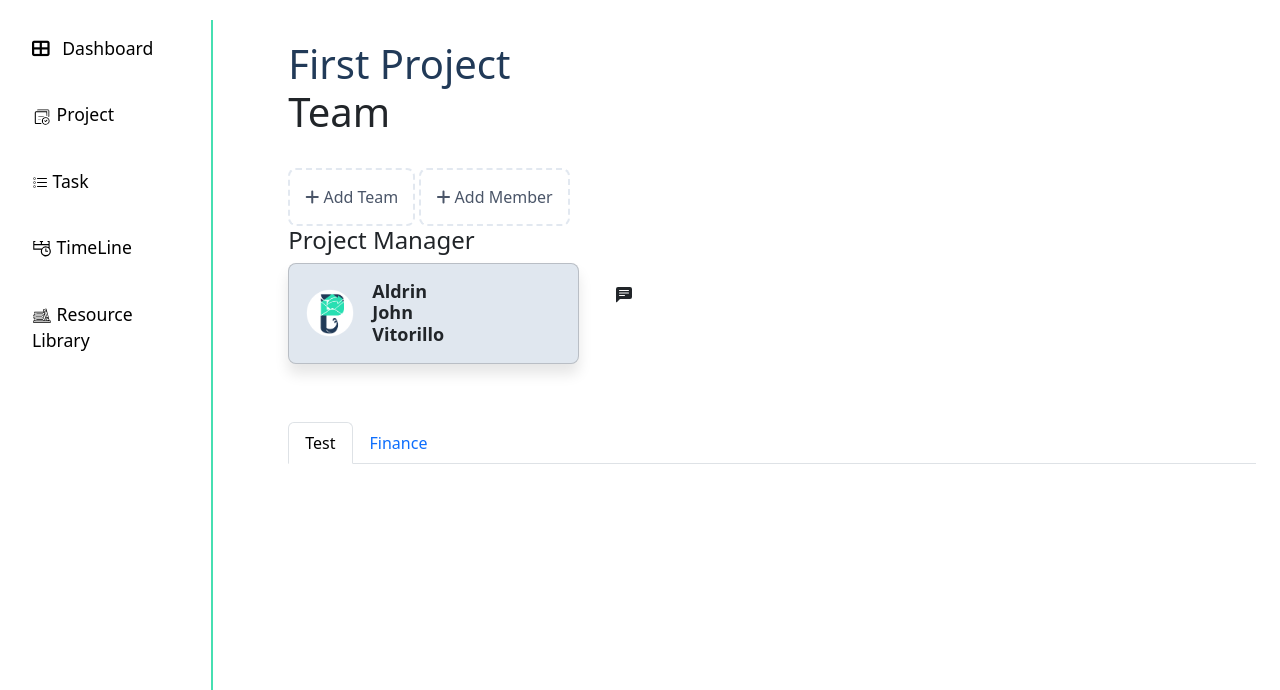
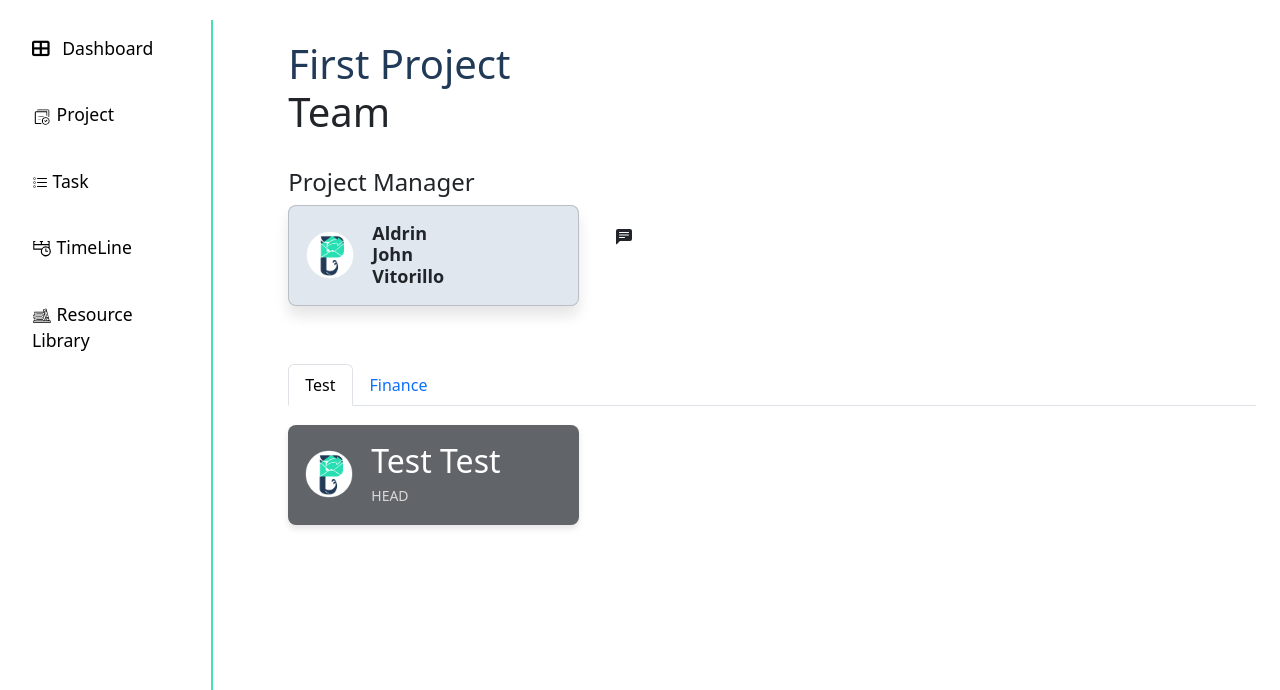
Before and after one commit to Sting421/PROJEXCELLENCE, a Django app: page /myteam/18/ in a window 1280 px wide. Shown: the part 110-800 px from the top of the page. Run offline with Django 5.2, Linux system fonts and the light colour scheme; data comes from the database, SQL or seed files in the repository; both versions use the stored data as it was after the commit; some libraries are stand-ins or nearby versions.

Commit message:
added team list

```diff
--- a/PROJEXCELLENCE/api/forms.py
+++ b/PROJEXCELLENCE/api/forms.py
@@ -193,11 +193,13 @@ class TeamForm(forms.ModelForm):
 
 
 class AddMemberForm(forms.Form):
-    team = forms.ModelChoiceField(queryset=Team.objects.none(), label="Select Team")
-
-    def __init__(self, *args, **kwargs):
-        team = kwargs.pop('team', None)
-        super().__init__(*args, **kwargs)
-        if team:
-            self.fields['team'].queryset = Team.objects.filter(project=team.project)
-            self.fields['team'].initial = team
+    users = forms.ModelMultipleChoiceField(
+        queryset=User.objects.all(),
+        widget=forms.CheckboxSelectMultiple,
+        label="Select Members"
+    )
+    role = forms.ChoiceField(
+        choices=TeamMembership.STATUS_CHOICES,
+        widget=forms.Select(attrs={"class": "form-control"}),
+        label="Role"
+    )
--- a/PROJEXCELLENCE/api/templates/myteam.html
+++ b/PROJEXCELLENCE/api/templates/myteam.html
@@ -134,28 +136,28 @@
     </div>
     <div class="Members">
         <ul class="nav nav-tabs">
-            {% with first_team_id=page_obj.0.id %}
             {% for team in page_obj %}
                 <li class="nav-item">
-                        <a class="nav-link {% if team.id == first_team_id %}active{% endif %}"
+                    <a class="nav-link {% if forloop.first %}active{% endif %}"
                        aria-current="page"
                        data-bs-toggle="tab"
                        href="#team-{{ team.id }}">
                        {{ team.team_name }}
+                       {% if user == project.created_by or user|is_project_manager:project %}
+                       <i class="fas fa-edit" style="cursor: pointer; margin-left: 5px;"
+                          data-bs-toggle="modal"
+                          data-bs-target="#editTeamModal-{{ team.id }}"></i>
+                       {% endif %}
                     </a>
                 </li>
             {% endfor %}
-            {% endwith %}
         </ul>
 
         <div class="tab-content">
             {% for team, memberships in team_memberships %}
-                <h2>{{ team.name }}</h2>
-
+                <div class="tab-pane {% if forloop.first %}active{% endif %}" id="team-{{ team.id }}">
                     {% if memberships %}
                         {% for membership in memberships %}
-                        <div class="tab-pane {% if team.id == first_team_id %}active{% endif %}" id="team-{{ team.id }}">
-                            {% if membership.team_id == team.id %}
                             <div class="card-members">
                                 <table class="info">
                                     <tr>
@@ -165,23 +167,19 @@
                                         <td>
                                             <h2>{{ membership.user.first_name|capfirst }} {{ membership.user.last_name|capfirst }}</h2>
                                             <h2 class="title">{{ membership.role|capfirst }}</h2>
-
                                         </td>
                                     </tr>
                                 </table>
                             </div>
-                            {% endif %}
-                        </div>
                         {% endfor %}
                     {% else %}
-                    <div class="tab-pane" id="team-{{ team.id }}">
                         <div class="card-members">
                             <div class="info">
                                 <span>No members in this team.</span>
                             </div>
                         </div>
+                    {% endif %}
                 </div>
-                {% endif %}
             {% endfor %}
         </div>
     </div>
@@ -205,16 +203,25 @@
         </div>
     </div>
     <!-- Add Member Modal -->
-    <div class="modal fade" id="addMemberModal" tabindex="-1" aria-labelledby="addMemberModalLabel" aria-hidden="true">
-        <div class="modal-dialog modal-dialog-centered">
+    <div class="modal fade" id="addMemberModal">
+        <div class="modal-dialog">
             <div class="modal-content">
                 <div class="modal-header">
-                    <h5 class="modal-title" id="addMemberModalLabel">Add Team</h5>
+                    <h5 class="modal-title" id="addMemberModalLabel">Add Member</h5>
                     <button type="button" class="btn-close" data-bs-dismiss="modal" aria-label="Close"></button>
                 </div>
                 <div class="modal-body">
                     <form method="post" action="{% url 'team_list' project.id %}">
                         {% csrf_token %}
+                        <input type="hidden" name="add_member" value="1">
+                        <div class="mb-3">
+                            <label for="team_select" class="form-label">Select Team</label>
+                            <select name="team_id" id="team_select" class="form-control" required>
+                                {% for team in page_obj %}
+                                    <option value="{{ team.id }}">{{ team.team_name }}</option>
+                                {% endfor %}
+                            </select>
+                        </div>
                         {{ add_member_form|crispy }}
                         <button type="submit" class="btn btn-primary mt-3">Add Member</button>
                     </form>
--- a/PROJEXCELLENCE/api/templatetags/custom_filters.py
+++ b/PROJEXCELLENCE/api/templatetags/custom_filters.py
@@ -5,3 +5,7 @@ register = template.Library()
 @register.filter
 def dict_get(d, key):
     return d.get(key)
+
+@register.filter
+def is_project_manager(user, project):
+    return project.team_memberships.filter(user=user, role='Project Manager').exists()
--- a/PROJEXCELLENCE/api/views.py
+++ b/PROJEXCELLENCE/api/views.py
@@ -13,7 +13,7 @@ from django.db import models
 from django.http import Http404
 
 
-from .models import Task ,Project, Team, TeamMembership
+from .models import Task ,Project, Team, TeamMembership, Resource
 from django.contrib import messages
 from .forms import (
     LoginForm,
@@ -336,14 +336,13 @@ def dashboard_view(request):
     return render(request, 'dashboard.html', context)
 
 #team
-from django.shortcuts import render, get_object_or_404, redirect
-from django.contrib import messages
-from django.core.paginator import Paginator
-from .models import Project, Team, TeamMembership
-from .forms import TeamForm
-from .filters import TeamFilter
+
 
 def team_list(request, project_id):
+    # Initialize forms at the start
+    add_team_form = TeamForm()
+    add_member_form = AddMemberForm()
+
     project = get_object_or_404(Project, id=project_id)
     teams = Team.objects.filter(project=project).order_by("-id").prefetch_related('teammembership_set')
     team_filter = TeamFilter(request.GET, queryset=teams)
@@ -352,54 +351,77 @@ def team_list(request, project_id):
     page_obj = paginator.get_page(page_number)
 
     if request.method == 'POST':
-        add_team_form = TeamForm(request.POST)
-        add_member_form = AddMemberForm(request.POST, team=team)
+        if 'delete_team' in request.POST:
+            team_id = request.POST.get('team_id')
+            try:
+                team = Team.objects.get(id=team_id, project_id=project_id)
+                # Optional: Add permission check
+                if request.user == team.project.created_by:
+                    team.delete()
+                    messages.success(request, 'Team deleted successfully.')
+                else:
+                    messages.error(request, 'You do not have permission to delete this team.')
+            except Team.DoesNotExist:
+                messages.error(request, 'Team not found.')
+            return redirect('team_list', project_id=project_id)
 
-        if add_team_form.is_valid():
-            team = add_team_form.save(commit=False)
-            team.project = project
+        if 'edit_team' in request.POST:
+            team_id = request.POST.get('team_id')
+            team = get_object_or_404(Team, id=team_id)
+            new_name = request.POST.get('team_name')
+            team.team_name = new_name
             team.save()
+            return redirect('team_list', project_id=project_id)
 
-            # Handle adding users with a default role
-            users = add_team_form.cleaned_data.get('users', [])
-            role = add_team_form.cleaned_data.get('role', [])
-            default_role = role  # Define your default role here
-            for user in users:
-                if not TeamMembership.objects.filter(user=user, team=team).exists():
-                    TeamMembership.objects.create(user=user, team=team, project=project, role=default_role)
+        # Handle team creation
+        elif 'team_name' in request.POST:
+            add_team_form = TeamForm(request.POST)
+            if add_team_form.is_valid():
+                team = add_team_form.save(commit=False)
+                team.project = project
+                team.save()
 
-            messages.success(request, "Team created successfully!")
-            return redirect('team_list', project_id=project.id)
+                users = add_team_form.cleaned_data.get('users', [])
+                role = add_team_form.cleaned_data.get('role')
+                for user in users:
+                    if not TeamMembership.objects.filter(user=user, team=team).exists():
+                        TeamMembership.objects.create(
+                            user=user,
+                            team=team,
+                            project=project,
+                            role=role
+                        )
+                messages.success(request, "Team created successfully!")
+                return redirect('team_list', project_id=project.id)
 
-        if 'add_member' in request.POST and add_member_form.is_valid():
-            team_id = request.POST.get('team_id')  # Capture the team ID from the form
+        # Handle member addition
+        elif 'add_member' in request.POST:
+            team_id = request.POST.get('team_id')
             team = get_object_or_404(Team, id=team_id, project=project)
-            user = add_member_form.cleaned_data.get('user')
-            role = add_member_form.cleaned_data.get('role', 'Member')  # Default role
+            add_member_form = AddMemberForm(request.POST)
 
-            # Check if the user is already a member of the team
-            if not TeamMembership.objects.filter(user=user, team=team).exists():
-                TeamMembership.objects.create(user=user, team=team, project=project, role=role)
-                messages.success(request, f"Member {user.username} added to the team!")
-            else:
-                messages.warning(request, f"{user.username} is already a member of this team.")
+            if add_member_form.is_valid():
+                users = add_member_form.cleaned_data['users']
+                role = add_member_form.cleaned_data['role']
 
-            return redirect('team_list', project_id=project.id)
-    else:
-        add_team_form = TeamForm()
-
-    edit_team_forms = {team.id: TeamForm(instance=team) for team in page_obj}
-
-    team_memberships = [(team, team.teammembership_set.all()) for team in page_obj]
+                for user in users:
+                    if not TeamMembership.objects.filter(user=user, team=team).exists():
+                        TeamMembership.objects.create(
+                            user=user,
+                            team=team,
+                            project=project,
+                            role=role
+                        )
+                messages.success(request, "Members added successfully!")
+                return redirect('team_list', project_id=project.id)
 
     context = {
         "page_obj": page_obj,
-        "edit_team_forms": edit_team_forms,
         "add_team_form": add_team_form,
+        "add_member_form": add_member_form,
         "filter": team_filter,
         "project": project,
-        "team_memberships": team_memberships,
-        "team_count": teams.count(),
+        "team_memberships": [(team, team.teammembership_set.all()) for team in page_obj],
     }
     return render(request, "myteam.html", context)
 
@@ -414,3 +436,42 @@ def edit_profile(request):
     else:
         form = UserProfileForm(instance=request.user)
     return render(request, 'profile.html', {'profile_form': form})
+
+def resource_library(request):
+    if request.method == 'POST':
+        print("Files:", request.FILES)  # Debug print
+        print("POST data:", request.POST)  # Debug print
+
+        title = request.POST.get('title')
+        description = request.POST.get('description')
+        category = request.POST.get('category')
+        file = request.FILES.get('file')
+
+        print(f"Title: {title}")  # Debug print
+        print(f"File: {file}")    # Debug print
+
+        if title and description and category and file:
+            try:
+                resource = Resource.objects.create(
+                    title=title,
+                    description=description,
+                    category=category,
+                    file=file
+                )
+                print(f"Resource created: {resource}")  # Debug print
+                messages.success(request, 'Resource uploaded successfully!')
+                return redirect('resource_library')
+            except Exception as e:
+                print(f"Error creating resource: {e}")  # Debug print
+                messages.error(request, f'Upload failed: {str(e)}')
+        else:
+            messages.error(request, 'Please fill all required fields')
+
+    featured_resources = Resource.objects.filter(featured=True)[:4]
+    resources = Resource.objects.all().order_by('-uploaded_at')[:4]
+
+    context = {
+        'featured_resources': featured_resources,
+        'resources': resources,
+    }
+    return render(request, 'resourceLib.html', context)
```
Also changed, not shown: other parts of PROJEXCELLENCE/api/templates/myteam.html (+35 -0 lines), PROJEXCELLENCE/api/models.py (+20 -0 lines), PROJEXCELLENCE/api/templates/project.html (+14 -6 lines), PROJEXCELLENCE/api/templates/resourceLib.html (+63 -0 lines), PROJEXCELLENCE/api/migrations/0003_resource.py (added), PROJEXCELLENCE/db.sqlite3. Lines whose indentation alone changed are shown as unchanged.
